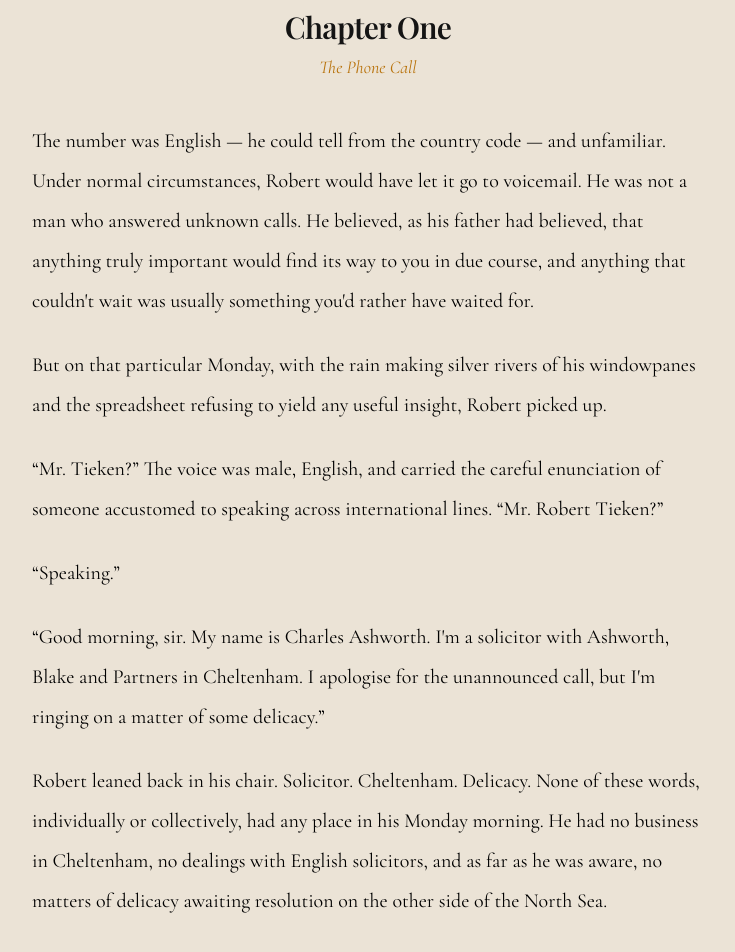
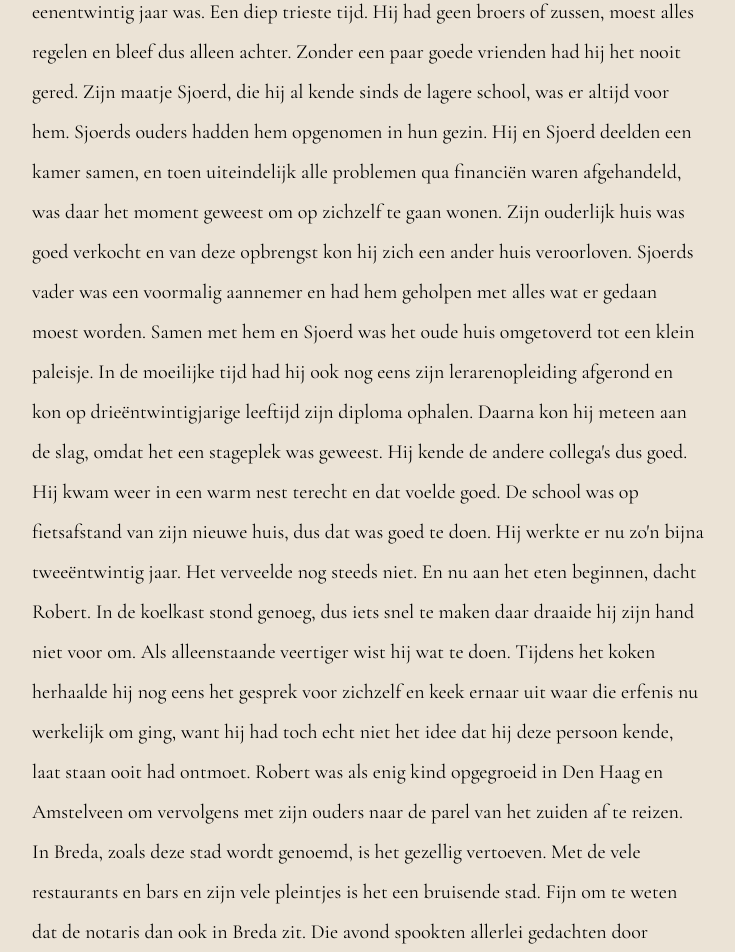
Before and after one commit to muhammadsameer40/Robert-Tieken-Project, a React (Vite) app: page /excerpt in a window 1280 px wide. Shown: the part 1140-2092 px from the top of the page, without its empty margins (272-1007 px from the left). Built offline with nearby package versions, Linux system fonts and the light colour scheme; a web font is replaced by a local one.

Commit message:
Changes done
Changes updated

```diff
--- a/src/pages/Excerpt.tsx
+++ b/src/pages/Excerpt.tsx
@@ -29,16 +29,73 @@ export default function Excerpt() {
           <div className="literary-text text-black space-y-6 font-accent">
 
             <p>
-              This is the story of one such moment. It is also the story of what happens after — when curiosity
-              overcomes caution, when the pull of the unknown proves stronger than the comfort of the familiar. It is,
-              at its heart, a story about family: the one you&apos;re born into, the one you discover, and the one you
-              choose to embrace.
-            </p>
-            <p>
-              The events in these pages are fictional, but the emotions are real. I have tried to tell this story with
-              honesty — about the awkwardness of meeting strangers who share your blood, about the beauty of landscapes
-              that feel like home even when you&apos;ve never been there before, and about the quiet courage it takes to
-              open your heart to people you never knew you were missing.
+              Het is vrijdagavond en Robert stapt net zijn koude woning binnen als hij de telefoon hoort in de woonkamer. Haastig gooit hij zijn tas op de grond en snelt naar de kamer om de telefoon op te nemen.
+
+"Met Robert de Haas spreekt u," zegt hij.
+
+Aan de andere kant meldt iemand zich: "Goedenavond meneer De Haas, u spreekt met notaris Haanstra. Komt het gelegen dat ik u bel op dit tijdstip?"
+
+"Ja hoor," antwoordt Robert. "Waar gaat het over?"
+
+"Ik bel u om u te kunnen vertellen dat ik uit naam van mevrouw Masters-De Haas, als testamentexecuteur, u een erfenis mag geven. U bent bekend met mevrouw Masters-De Haas?" vraagt de notaris.
+
+"Ik zou niet weten wie dat moet zijn, eerlijk gezegd. Kunt u mij meer vertellen over deze mevrouw?"
+
+"Om u eerlijk te zeggen doet ons kantoor nooit verdere uitspraken telefonisch. Daarom zou ik u willen uitnodigen bij mij op kantoor in Breda. Komt dat gelegen voor u?"
+
+Robert antwoordt bevestigend.
+
+"Prima, dan krijgt u van mij een e-mail met gegevens. Mag ik uw e-mailadres alstublieft?"
+
+Robert geeft zijn e-mailadres aan de notaris en bedankt voor het gesprek. "Nog een fijne avond, meneer."
+
+Robert de Haas, een man van 45, wiens beide ouders door een noodlottig ongeluk om het leven waren gekomen toen hij net eenentwintig jaar was. Een diep trieste tijd. Hij had geen broers of zussen, moest alles regelen en bleef dus alleen achter. Zonder een paar goede vrienden had hij het nooit gered.
+
+Zijn maatje Sjoerd, die hij al kende sinds de lagere school, was er altijd voor hem. Sjoerds ouders hadden hem opgenomen in hun gezin. Hij en Sjoerd deelden een kamer samen, en toen uiteindelijk alle problemen qua financiën waren afgehandeld, was daar het moment geweest om op zichzelf te gaan wonen. Zijn ouderlijk huis was goed verkocht en van deze opbrengst kon hij zich een ander huis veroorloven.
+
+Sjoerds vader was een voormalig aannemer en had hem geholpen met alles wat er gedaan moest worden. Samen met hem en Sjoerd was het oude huis omgetoverd tot een klein paleisje. In de moeilijke tijd had hij ook nog eens zijn lerarenopleiding afgerond en kon op drieëntwintigjarige leeftijd zijn diploma ophalen. Daarna kon hij meteen aan de slag, omdat het een stageplek was geweest. Hij kende de andere collega's dus goed. Hij kwam weer in een warm nest terecht en dat voelde goed. De school was op fietsafstand van zijn nieuwe huis, dus dat was goed te doen. Hij werkte er nu zo'n bijna tweeëntwintig jaar. Het verveelde nog steeds niet.
+
+En nu aan het eten beginnen, dacht Robert. In de koelkast stond genoeg, dus iets snel te maken daar draaide hij zijn hand niet voor om. Als alleenstaande veertiger wist hij wat te doen. Tijdens het koken herhaalde hij nog eens het gesprek voor zichzelf en keek ernaar uit waar die erfenis nu werkelijk om ging, want hij had toch echt niet het idee dat hij deze persoon kende, laat staan ooit had ontmoet.
+
+Robert was als enig kind opgegroeid in Den Haag en Amstelveen om vervolgens met zijn ouders naar de parel van het zuiden af te reizen. In Breda, zoals deze stad wordt genoemd, is het gezellig vertoeven. Met de vele restaurants en bars en zijn vele pleintjes is het een bruisende stad. Fijn om te weten dat de notaris dan ook in Breda zit.
+
+Die avond spookten allerlei gedachten door Roberts hoofd en kon hij het maar niet loslaten wie nu die mevrouw Masters-De Haas zou zijn. Er waren ook geen familieleden meer om aan te vragen, omdat iedereen die een direct familielid kon zijn al was overleden. Robert ging met een hoofd vol vraagtekens naar bed die avond. Ronddraaiend in bed zag hij op de wekker de uren voorbijgaan.
+
+De volgende morgen werd hij wakker van het licht dat door de gordijnen heen scheen. Robert besefte dat de nacht erg kort was geweest en stond op met een moe gevoel. Slapen zou niet meer gaan omdat het zo licht was, en tja, dan moest hij er gewoon uit.
+
+Nadat hij had gedoucht en zich had aangekleed, werd er een ontbijtje van yoghurt en aardbeien klaargemaakt. Zaterdagochtend altijd boodschappen doen bij de supermarkt en even over de markt struinen naar de aanbiedingen. Een goed uur later was hij weer thuis en pakte hij zijn volle tassen uit en maakte een kop koffie klaar voor zichzelf. Zittend op de bank staarde Robert voor zich uit. Het telefoontje van gisteravond maalde door zijn hoofd.
+
+Plots bedacht hij zich dat er misschien nog iets te vinden zou kunnen zijn tussen alle papieren van zijn ouders. Het moest in ieder geval familie van vaders kant zijn, aangezien de tweede naam 'De Haas' is. Robert liep naar zolder waar hij achter het houten schot diverse verhuisdozen had staan met documenten van zijn ma en pa. De eerste doos maar eens openmaken dan, dacht hij.
+
+Hierin alleen oude familiefoto's. Sommige plakten aan elkaar. Ook een paar oude familiealbums die hij één voor één doorbladerde. Zwart-witte foto's met zijn jonge vader zittend op schoot bij zijn vader. Nog een foto met zijn vader als jonge jongen en waarschijnlijk nichtjes en neefjes. Stonden er vijf in totaal op de pic. Drie jongens en twee meisjes. De jongens in een soort marinepakje met baret en de twee meiden in een rokje met allerlei tierelantijntjes eraan. Echt van de ouderwetse foto's van vroeger. Alles piekfijn gestyled.
+
+"Ik wist werkelijk niet wie die andere kinderen waren, aangezien mijn vader enig kind was," mompelde Robert. Hij haalde deze foto uit het album om mee te nemen naar de notaris. Verder zoeken had denk ik geen zin, omdat hij echt niet wist om wie het moest gaan.
+
+Terug beneden dacht hij verder na over die foto. Op de radio speelde een nummer dat hij kende van uit de musicalfilm 'The Greatest Showman': 'Rewrite the Stars'. Een mooi nummer. Als alleenstaande had hij graag een relatie gehad, maar dat was er nooit van gekomen. Niet dat hij er niet goed uitzag of zo, want dat was volgens hem niet het geval. Maar hij had nog niet de juiste persoon tegengekomen.
+
+De gsm in zijn broekzak ging trillen en de tune van Hawaii Five-O ging af. "Met Robert, goedemorgen!"
+
+"Hé maat!" klonk het aan de andere kant. Het was Sjoerd, een van zijn maatjes die belde. "Hoe is het nu?" vroeg hij.
+
+Hij vertelde het verhaal van die dag ervoor. Sjoerd was blij voor hem en vroeg over die dame in de States.
+
+"Jonge, ik ken die hele mevrouw niet," zei Robert. "Net nog foto's en papieren doorzocht, maar heb werkelijk geen idee. Zal het maandag wel horen."
+
+"Oké dan," zei Sjoerd, "en hou me op de hoogte."
+
+"Doen we," antwoordde hij. "Ga je iets doen dit weekend?" vroeg hij.
+
+"Nee, niet echt. Moet nog wat proefwerken corrigeren, dus daar gaat mijn tijd in zitten."
+
+"Jij verdient veel te weinig, gast," zei Sjoerd. "Welke gek werkt er nu in het weekend en krijgt er niets meer voor?"
+
+"Tja, dat ben ik dus." Gelach aan de andere kant van de lijn.
+
+"Oké, man, ik laat je nu. Don't be a stranger!" riep hij nog in de verte en hing op.
+
+Sjoerd, zijn beste vriend en maatje in alles. Er was geen andere persoon in Roberts leven die hem meer bijstond dan hij. Sjoerd was er geweest toen hij het heel erg moeilijk had. Een vriend voor het leven.
+
+Hij pakte de stapel papieren en ging aan de slag. Als docent brugklas was het noodzakelijk om sommige toetsen nog handmatig te doen. Veel gaat al digitaal via tablets, maar nog niet alles. Oké, dan aan de slag. Niet vergeten maandag te melden dat ik eerder weg moet.
             </p>
             <p>This book is for anyone who has ever wondered what lies beyond the edges of their own story.</p>
             <p className="text-right italic text-black">— Robert Tieken</p>
@@ -55,41 +112,14 @@ export default function Excerpt() {
           className="mt-16"
         >
           <h2 className="font-display text-2xl lg:text-3xl font-semibold text-foreground mb-2 text-center">
-            Chapter One
+
           </h2>
-          <p className="font-accent italic text-lg text-accent text-center mb-10">The Phone Call</p>
+          <p className="font-accent italic text-lg text-accent text-center mb-10"></p>
 
           <div className="literary-text text-black space-y-6 font-accent">
 
             <p>
-              The number was English — he could tell from the country code — and unfamiliar. Under normal
-              circumstances, Robert would have let it go to voicemail. He was not a man who answered unknown calls. He
-              believed, as his father had believed, that anything truly important would find its way to you in due
-              course, and anything that couldn&apos;t wait was usually something you&apos;d rather have waited for.
-            </p>
-            <p>
-              But on that particular Monday, with the rain making silver rivers of his windowpanes and the spreadsheet
-              refusing to yield any useful insight, Robert picked up.
-            </p>
-            <p>
-              &ldquo;Mr. Tieken?&rdquo; The voice was male, English, and carried the careful enunciation of someone
-              accustomed to speaking across international lines. &ldquo;Mr. Robert Tieken?&rdquo;
-            </p>
-            <p>&ldquo;Speaking.&rdquo;</p>
-            <p>
-              &ldquo;Good morning, sir. My name is Charles Ashworth. I&apos;m a solicitor with Ashworth, Blake and
-              Partners in Cheltenham. I apologise for the unannounced call, but I&apos;m ringing on a matter of some
-              delicacy.&rdquo;
-            </p>
-            <p>
-              Robert leaned back in his chair. Solicitor. Cheltenham. Delicacy. None of these words, individually or
-              collectively, had any place in his Monday morning. He had no business in Cheltenham, no dealings with
-              English solicitors, and as far as he was aware, no matters of delicacy awaiting resolution on the other
-              side of the North Sea.
-            </p>
-            <p>&ldquo;I&apos;m listening,&rdquo; he said, because it seemed the only reasonable response.</p>
-            <p className="text-center text-accent font-display text-lg mt-12">* * *</p>
-            <p className="text-center font-body text-base text-muted-foreground mt-4">Continue reading in the full book...</p>
+              </p>
           </div>
         </motion.div>
 
```
Also changed, not shown: 1 other file (tests, documents, lock files or other folders).
